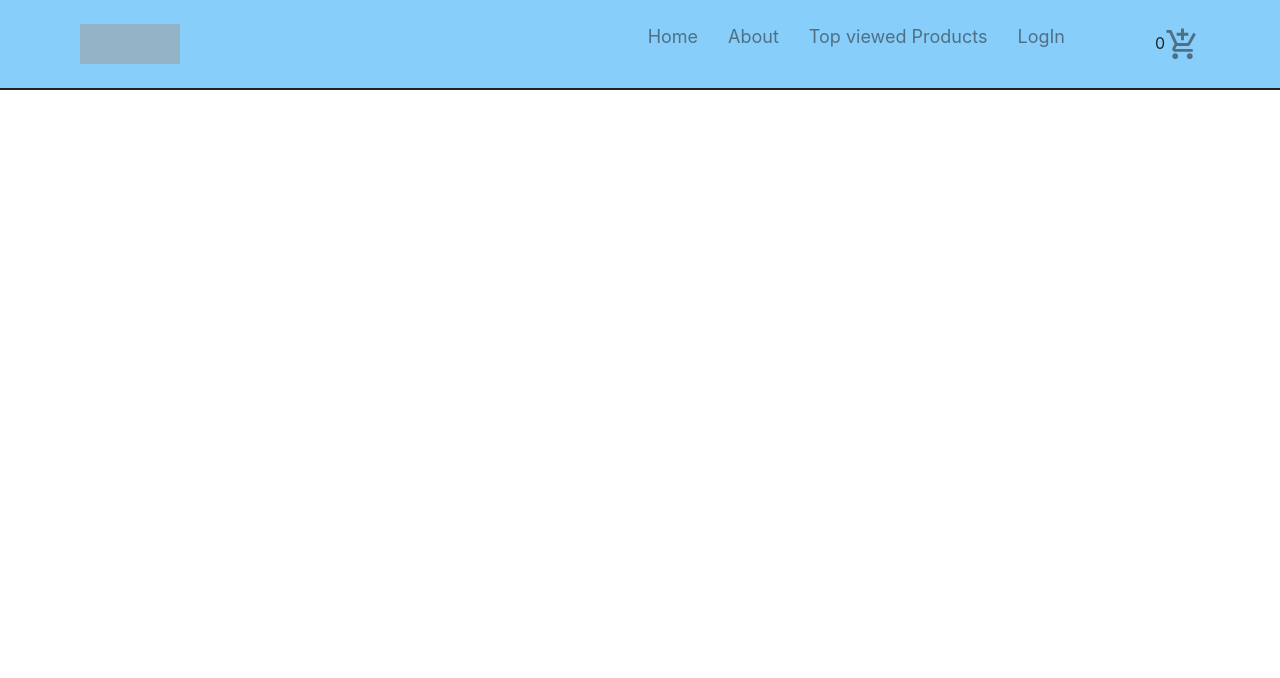
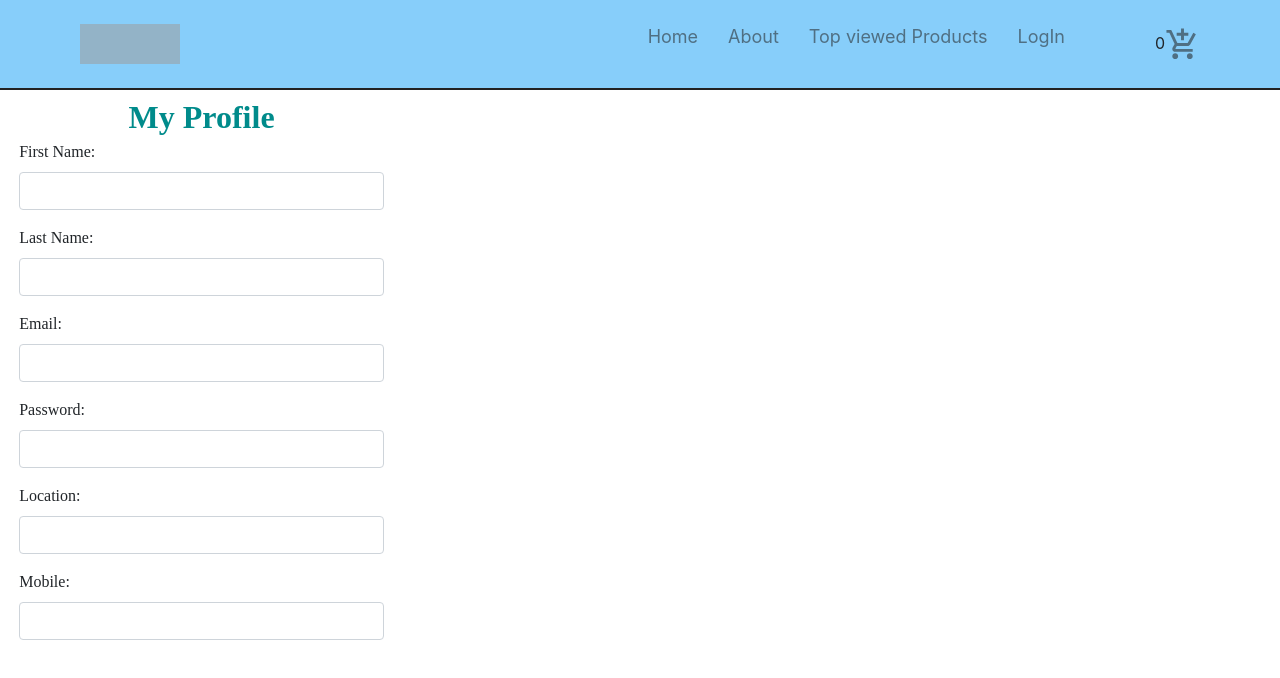
Before and after one commit to psam20/Capstone, a React (Create React App) app: page /Profile in a window 1280 px wide. Shown: the top 678 px of the page. Built offline with nearby package versions, Linux system fonts and the light colour scheme; no server answers; grey boxes are pictures that could not be loaded.

Commit message:
added test cases and user profile page

```diff
--- a/src/Api/UserApi.js
+++ b/src/Api/UserApi.js
@@ -10,8 +10,18 @@ class UserService {
    return http.get(this.url);
  }
  getById(id) {
-   return http.get(this.url + '' + id)
+   return http.get(this.url + id)
  }
+
+ setUserLoggedIn(Id) {
+  this.userId = Id;
+  console.log(this.userId);
+}
+
+getUserLoggedIn() {
+  console.log(this.userId);
+  return this.userId;
+}
 
 create(payLoad) {
    const httpOptions = {
@@ -27,15 +37,6 @@ create(payLoad) {
      return http.delete(this.url + id)
        .then((response) => response);
  }
- setUserLoggedIn(Id) {
-   this.userId = Id;
-   console.log(this.userId);
- }
-
- getUserLoggedIn() {
-   console.log(this.userId);
-   return this.userId;
- }
 }
 
 export default new UserService();
--- a/src/App.js
+++ b/src/App.js
@@ -6,6 +6,7 @@ import {connect} from 'react-redux';
 import AddProductPage from './Pages/Add Product/addProductPage';
 import EditProduct from './Pages/Edit_Product/editProductPage';
 import Login from './Components/login/login'
+import Profile from './Components/Profile/Profile'
 import register from './Components/register/register'
 import ProductDetailsPage from './Pages/productDetailsPage';
 import './App.css';
@@ -29,6 +30,7 @@ function App({auth}) {
 
        <Route path="/AddProduct" exact component={AddProductPage}/>
        <Route path="/EditProduct/:id" exact component={EditProduct} />
+       <Route path="/Profile" exact component={Profile} />
        <Route path="/login" exact render={()=>auth?(<Redirect to="/"/>):(<Login/>)}/>
 
        <Route path="/register" exact component={register}/>
--- /dev/null
+++ b/src/Components/Profile/Profile.css
@@ -0,0 +1,23 @@
+.user-container{
+    font-family: 'Times New Roman', Times, serif;
+    width: 30%;
+}
+
+.userForm{
+    margin-left: 5%;
+}
+
+.heading{
+    margin-left: 5%;
+    margin-top: 2%;
+    margin-bottom: 1%;
+    font-weight: bold;
+}
+
+@media only screen and (min-width: 320px) and (max-width: 823px){
+
+    .user-container{
+        font-family: 'Times New Roman', Times, serif;
+        width: 65%;
+    }
+}
--- /dev/null
+++ b/src/Components/Profile/Profile.js
@@ -0,0 +1,68 @@
+import React from 'react';
+import './Profile.css';
+import UserService from '../../Api/UserApi'
+
+class Profile extends React.Component{
+
+    constructor(){
+        super();
+        this.state={
+            user:{},
+            firstName:""
+        }
+    }
+
+    componentDidMount(){
+        const _id=UserService.getUserLoggedIn();
+        console.log(_id)
+        UserService.getById(_id)
+        .then(resp=>{
+            this.setState({user:resp.data})
+        })
+    }
+
+    handleChange=(e)=>{
+        console.log(e.target.value)
+    }
+
+    render(){
+        return(
+            <div className="user-container">
+            <h2 className="heading">My Profile</h2>
+            <form className="userForm" name="form">
+                <div className="form-group">
+                    <label htmlFor="firstName">First Name:</label>
+                    <input type="text" name="firstName" id="firstName" value={this.state.user.firstName} onChange={this.handleChange} className="form-control" />
+                </div>
+
+                <div className="form-group">
+                  <label htmlFor="lastName">Last Name:</label>
+                  <input type="text" name="lastName" id="lastName" value={this.state.user.lastName} onChange={this.handleChange} className="form-control" />
+                </div>
+
+                <div className="form-group">
+                  <label htmlFor="email">Email:</label>
+                  <input type="text" name="email" id="email" value={this.state.user.email} onChange={this.handleChange} className="form-control" />
+                </div>
+
+                <div className="form-group">
+                  <label htmlFor="password">Password:</label>
+                  <input type="text" name="password" id="password" value={this.state.user.password} onChange={this.handleChange} className="form-control"/>
+                </div>
+
+                <div className="form-group">
+                  <label htmlFor="location">Location:</label>
+                  <input type="text" name="location" id="location" value={this.state.user.location} onChange={this.handleChange} className="form-control" />
+                </div>
+
+                <div className="form-group">
+                  <label htmlFor="mobile">Mobile:</label>
+                  <input type="text" name="mobile" id="mobile" value={this.state.user.mobile} onChange={this.handleChange} className="form-control" />
+                </div>
+            </form>
+        </div>
+        )
+    }
+}
+
+export default Profile;
--- a/src/Components/login/login.js
+++ b/src/Components/login/login.js
@@ -58,6 +58,8 @@ class Login extends React.Component{
                     firstName:this.state.User[i].firstName,
                     auth:true
                 }
+             UserService.setUserLoggedIn(this.state.User[i].id)
+             UserService.getUserLoggedIn();
               this.props.authUser(loginUser);
                return (<Redirect to="/"/>)
 
--- a/src/Components/nav-bar/NavBar.jsx
+++ b/src/Components/nav-bar/NavBar.jsx
@@ -54,6 +54,12 @@ const Header = ({loginUsers,auth,logOut})=>{
                 <li>Add Products</li>:""
               }
             </Link>
+            <Link to="/Profile">
+              {
+                (auth===true)?
+                <li>My Profile</li>:""
+              }
+            </Link>
 
             <Link to="/login" onClick={(e)=>handleLogout(e)}>
               {/* <li>Login</li> */}
--- a/src/Pages/Add Product/addProductPage.jsx
+++ b/src/Pages/Add Product/addProductPage.jsx
@@ -119,7 +119,7 @@ const AddProductPage = ({ addProducts }) => {
     };
 
     return (
-        <div className="col-md-6 user-container">
+        <div className="col-md-6">
             <h2>Add Product Page</h2>
 
             <form onSubmit={formik.handleSubmit}>
```
Also changed, not shown: src/products.json (+1 -19 lines).
